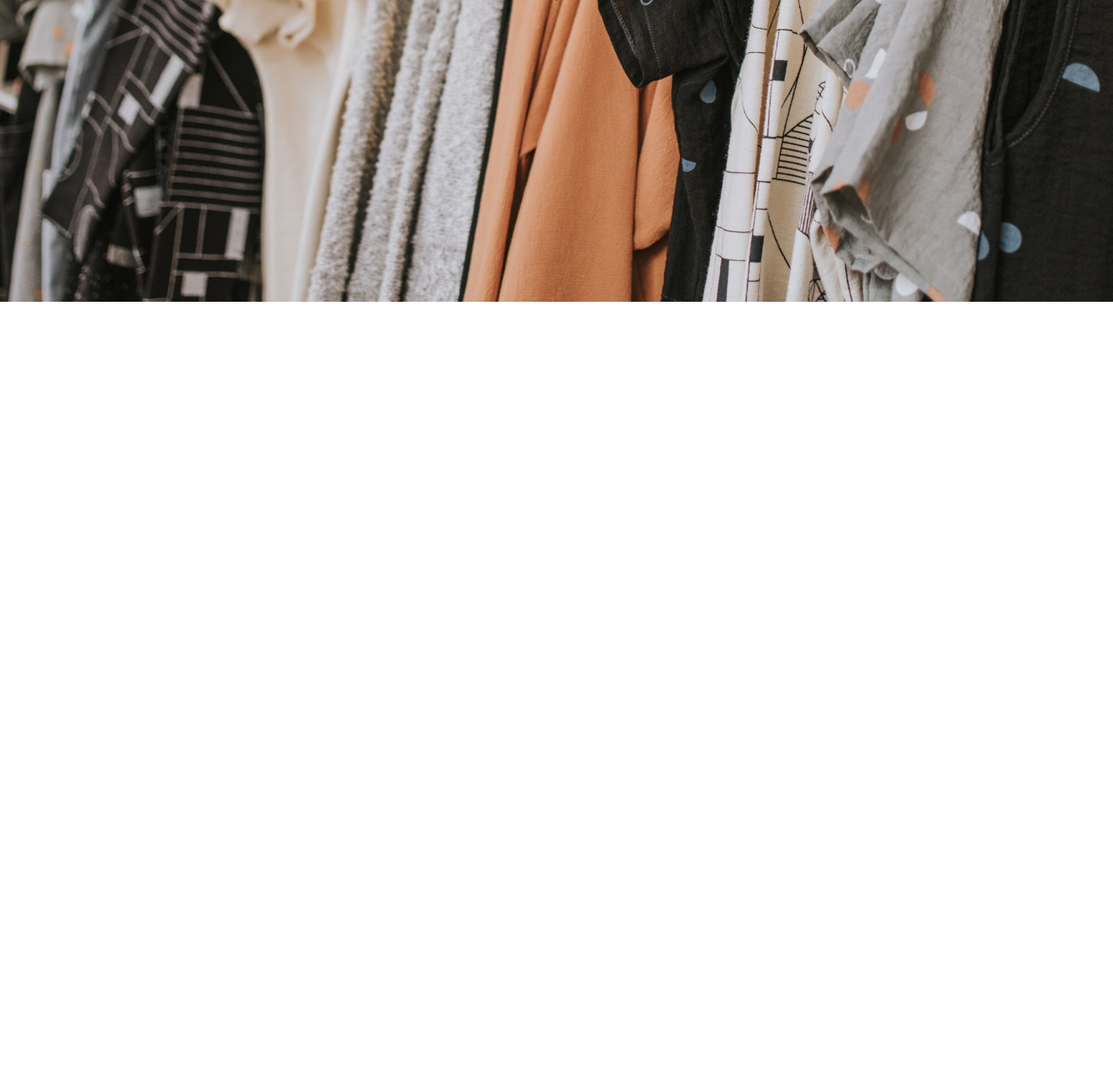
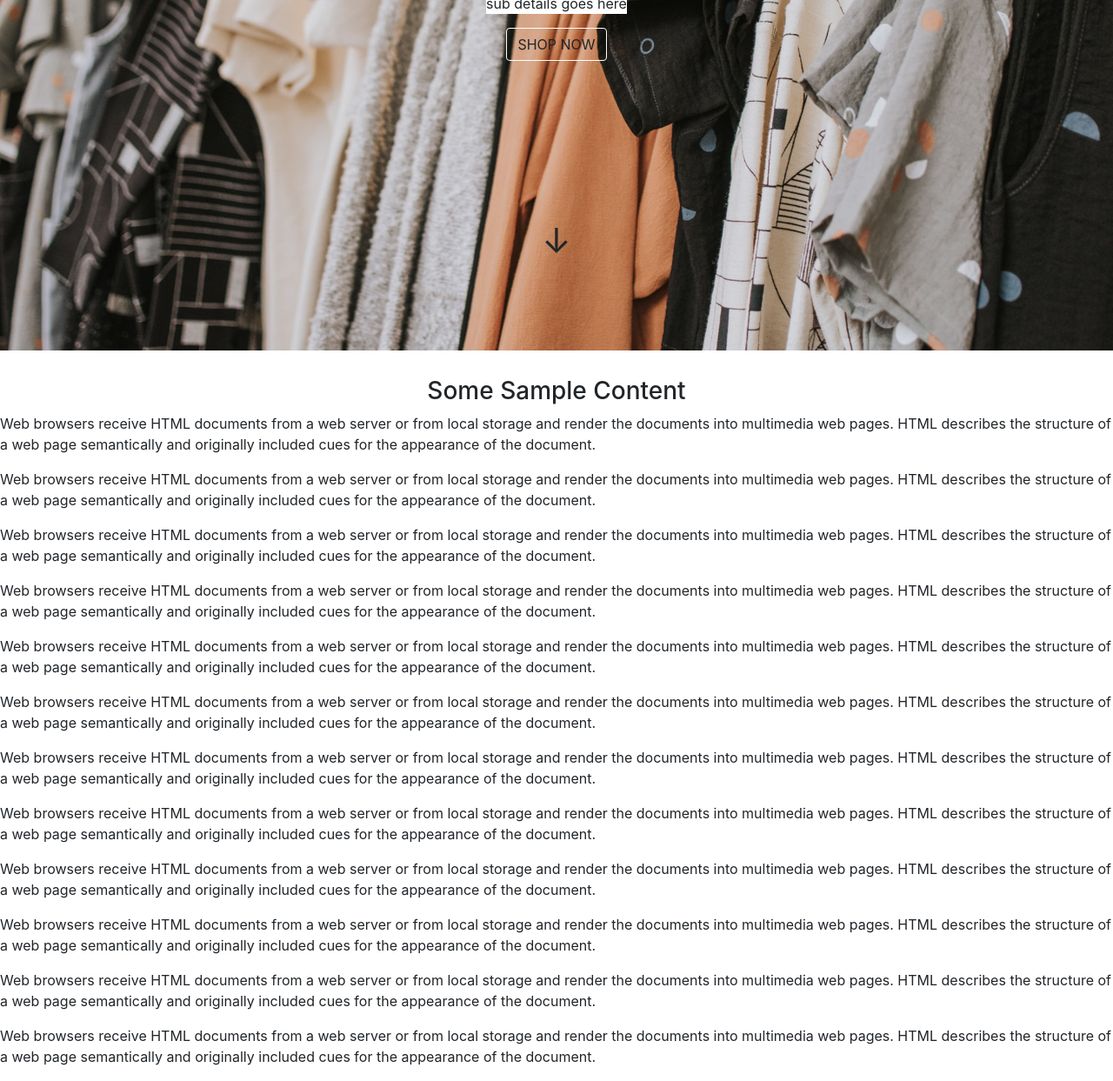
Before and after one commit to iamjayy/carlos-ecommerce, a plain HTML site: page index.html in a window 1280 px wide. Shown: the part 453-1696 px from the top of the page at 87% size. Before the commit the page ends 830 px from the top, so only its background shows below. Drawn offline with nearby package versions, Linux system fonts and the light colour scheme.

Commit message:
arrow click and hero

```diff
--- a/app.js
+++ b/app.js
@@ -0,0 +1,16 @@
+//scroll to top on page refresh
+window.onbeforeunload = function() {
+  window.scrollTo(0, 0);
+};
+//for arrow click
+$(document).ready(function() {
+  $("#down").on("click", function() {
+    $("html").scrollTop(0);
+    $("html, body").animate(
+      {
+        scrollTop: $("#featuredProducts").offset().top
+      },
+      1000
+    );
+  });
+});
--- a/index.html
+++ b/index.html
@@ -10,18 +10,105 @@
       integrity="sha384-ggOyR0iXCbMQv3Xipma34MD+dH/1fQ784/j6cY/iJTQUOhcWr7x9JvoRxT2MZw1T"
       crossorigin="anonymous"
     />
+    <script src="https://ajax.googleapis.com/ajax/libs/jquery/3.3.1/jquery.min.js"></script>
+
     <link rel="stylesheet" href="./style/style.css" />
     <title>Document</title>
   </head>
   <body>
+    <!--NAVBAR START-->
+    <div>
+      <h1>NAVBAR HERE</h1>
+    </div>
+    <!--NAVBAR END-->
+
     <!--HERO START-->
     <header>
-      <h1>LANDING PAGE</h1>
-      <p>sub details go here</p>
+      <h1 class="heroDetails">PAGE NAME GOES HERE</h1>
+      <p class="heroDetails">sub details goes here</p>
+      <span id="down">&#8595;</span>
+      <button class="btn">SHOP NOW</button>
+    </header>
 
-      <span id="”down”">&#8595;</span>
-    </header>
     <!--HERO END-->
+
+    <!--FEATURED PRODUCTS START-->
+    <div id="featuredProducts">
+      <h3 style="text-align: center;">Some Sample Content</h3>
+      <p>
+        Web browsers receive HTML documents from a web server or from local
+        storage and render the documents into multimedia web pages. HTML
+        describes the structure of a web page semantically and originally
+        included cues for the appearance of the document.
+      </p>
+      <p>
+        Web browsers receive HTML documents from a web server or from local
+        storage and render the documents into multimedia web pages. HTML
+        describes the structure of a web page semantically and originally
+        included cues for the appearance of the document.
+      </p>
+      <p>
+        Web browsers receive HTML documents from a web server or from local
+        storage and render the documents into multimedia web pages. HTML
+        describes the structure of a web page semantically and originally
+        included cues for the appearance of the document.
+      </p>
+      <p>
+        Web browsers receive HTML documents from a web server or from local
+        storage and render the documents into multimedia web pages. HTML
+        describes the structure of a web page semantically and originally
+        included cues for the appearance of the document.
+      </p>
+      <p>
+        Web browsers receive HTML documents from a web server or from local
+        storage and render the documents into multimedia web pages. HTML
+        describes the structure of a web page semantically and originally
+        included cues for the appearance of the document.
+      </p>
+      <p>
+        Web browsers receive HTML documents from a web server or from local
+        storage and render the documents into multimedia web pages. HTML
+        describes the structure of a web page semantically and originally
+        included cues for the appearance of the document.
+      </p>
+      <p>
+        Web browsers receive HTML documents from a web server or from local
+        storage and render the documents into multimedia web pages. HTML
+        describes the structure of a web page semantically and originally
+        included cues for the appearance of the document.
+      </p>
+      <p>
+        Web browsers receive HTML documents from a web server or from local
+        storage and render the documents into multimedia web pages. HTML
+        describes the structure of a web page semantically and originally
+        included cues for the appearance of the document.
+      </p>
+      <p>
+        Web browsers receive HTML documents from a web server or from local
+        storage and render the documents into multimedia web pages. HTML
+        describes the structure of a web page semantically and originally
+        included cues for the appearance of the document.
+      </p>
+      <p>
+        Web browsers receive HTML documents from a web server or from local
+        storage and render the documents into multimedia web pages. HTML
+        describes the structure of a web page semantically and originally
+        included cues for the appearance of the document.
+      </p>
+      <p>
+        Web browsers receive HTML documents from a web server or from local
+        storage and render the documents into multimedia web pages. HTML
+        describes the structure of a web page semantically and originally
+        included cues for the appearance of the document.
+      </p>
+      <p>
+        Web browsers receive HTML documents from a web server or from local
+        storage and render the documents into multimedia web pages. HTML
+        describes the structure of a web page semantically and originally
+        included cues for the appearance of the document.
+      </p>
+    </div>
+    <!--FEATURED PRODUCTS END-->
 
     <script src="app.js"></script>
   </body>
--- a/style/style.css
+++ b/style/style.css
@@ -1,11 +1,43 @@
+* {
+  padding: 0px;
+  margin: 0px;
+}
+
 header {
   height: 100vh;
   background-image: url("../img/images/hero.jpeg");
-  /* flex-box thing */
   display: flex;
   flex-direction: column;
   align-items: center;
+  background-size: cover;
   justify-content: center;
-  background-size: cover;
   margin-bottom: 30px;
 }
+
+#down {
+  position: absolute;
+  top: 85vh;
+  size: 40px;
+  padding: 20px;
+  font-size: 2.5em;
+}
+
+#down:hover {
+  cursor: pointer;
+  background-color: #eee;
+  opacity: 0.8;
+}
+
+.btn {
+  border: 1px solid white;
+}
+
+.btn:hover {
+  cursor: pointer;
+  background-color: #eee;
+  opacity: 0.8;
+}
+
+.heroDetails {
+  background-color: white;
+}
```
